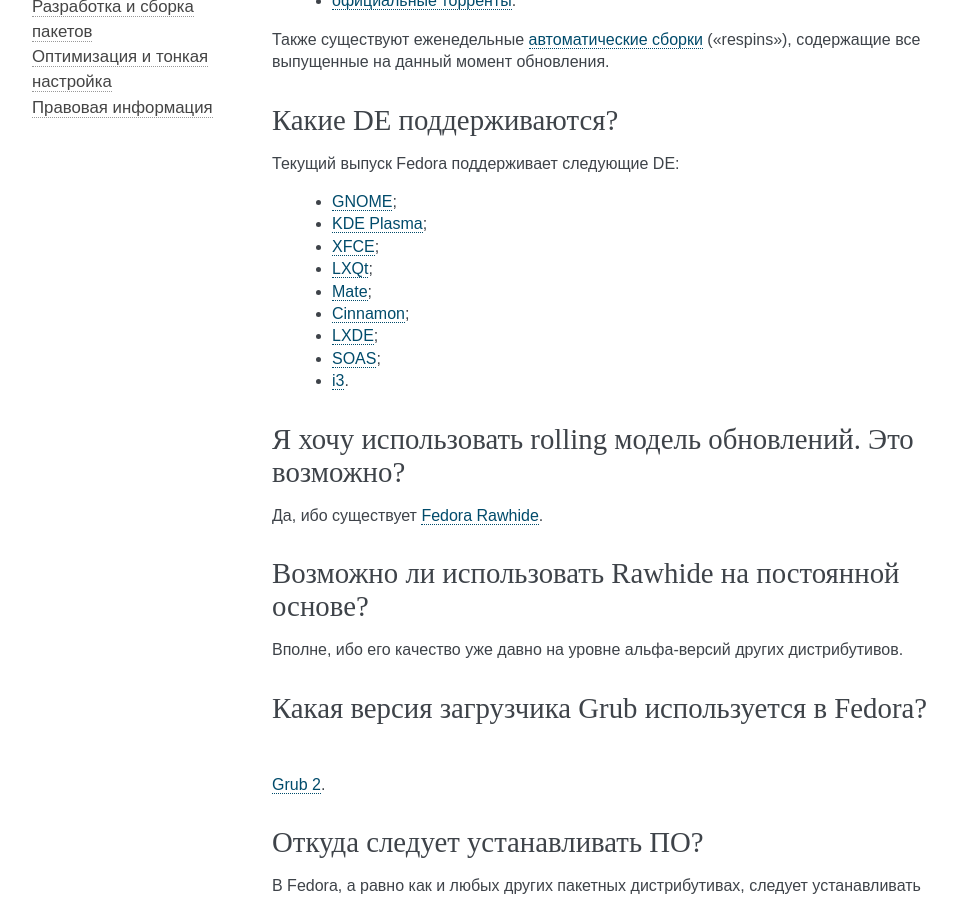
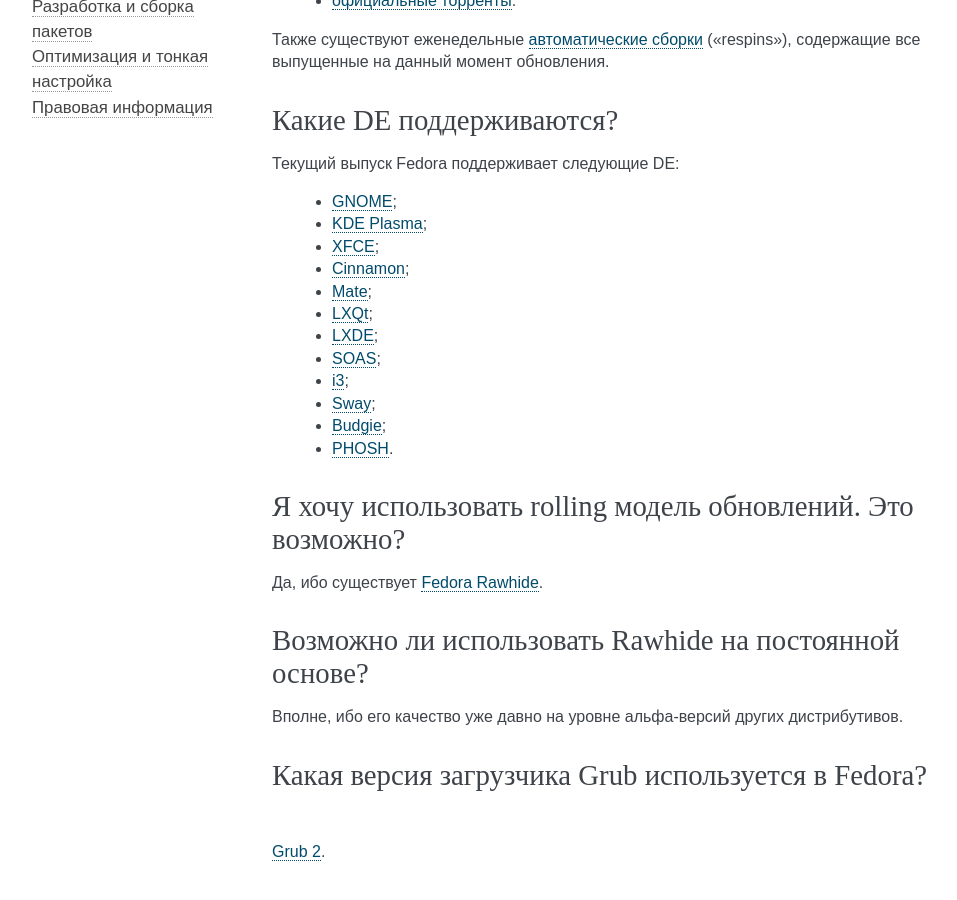
Before and after one commit to RussianFedora/FAQ, a Sphinx documentation site: the page built from source/generic-info.rst, in a window 1280 px wide and 900 px high, scrolled down 1679 px. Shown: the whole window, without its empty margins (148-1105 px from the left). Built offline with Sphinx 7.4.7, drawn with Linux system fonts in a browser that asks for light colours; comment, search, counter and statistics services are not loaded.

Commit message:
Changed the links for downloading spins to the correct ones; Added more spins

```diff
--- a/source/generic-info.rst
+++ b/source/generic-info.rst
@@ -112,14 +112,17 @@
 Текущий выпуск Fedora поддерживает следующие DE:
 
   * `GNOME <https://getfedora.org/ru/workstation/download/>`__;
-  * `KDE Plasma <https://spins.fedoraproject.org/ru/kde/download/>`__;
-  * `XFCE <https://spins.fedoraproject.org/ru/xfce/download/>`__;
-  * `LXQt <https://spins.fedoraproject.org/ru/lxqt/download/>`__;
-  * `Mate <https://spins.fedoraproject.org/ru/mate-compiz/download/>`__;
-  * `Cinnamon <https://spins.fedoraproject.org/ru/cinnamon/download/>`__;
-  * `LXDE <https://spins.fedoraproject.org/ru/lxde/download/>`__;
-  * `SOAS <https://spins.fedoraproject.org/ru/soas/download/>`__;
-  * `i3 <https://spins.fedoraproject.org/ru/i3/download/>`__.
+  * `KDE Plasma <https://fedoraproject.org/spins/kde/download/>`__;
+  * `XFCE <https://fedoraproject.org/spins/xfce/download/>`__;
+  * `Cinnamon <https://fedoraproject.org/spins/cinnamon/download/>`__;
+  * `Mate <https://fedoraproject.org/spins/mate/download/>`__;
+  * `LXQt <https://fedoraproject.org/spins/lxqt/download/>`__;
+  * `LXDE <https://fedoraproject.org/spins/lxde/download/>`__;
+  * `SOAS <https://fedoraproject.org/spins/soas/download/>`__;
+  * `i3 <https://fedoraproject.org/spins/i3/download/>`__;
+  * `Sway <https://fedoraproject.org/spins/sway/download/>`__;
+  * `Budgie <https://fedoraproject.org/spins/budgie/download/>`__;
+  * `PHOSH <https://fedoraproject.org/spins/phosh/download/>`__.
 
 .. index:: releases, rolling, fedora, rawhide
 .. _rolling-model:
```
